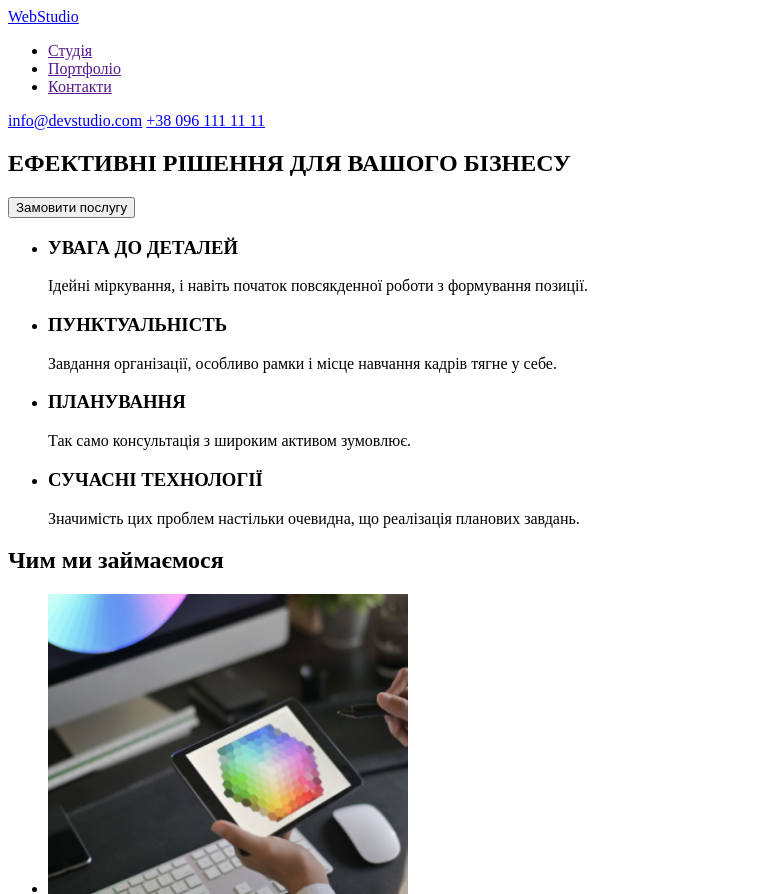
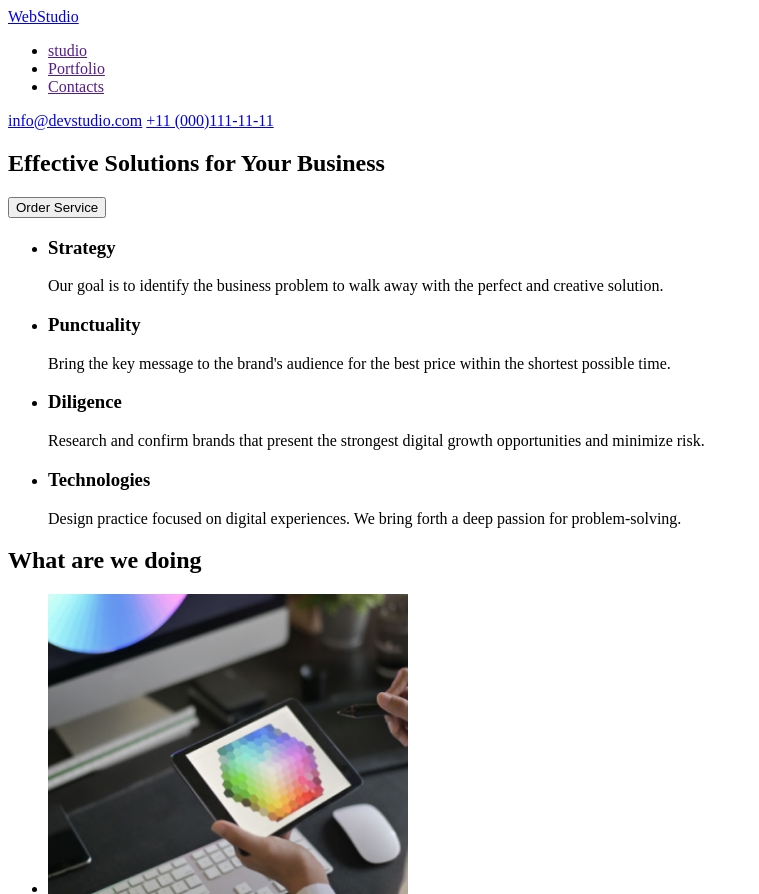
Before and after one commit to Nazakin/goit-markup-hw-01, a plain HTML site: page index.html in a window 1280 px wide. Shown: the top 894 px of the page, without its empty margins (0-759 px from the left). Drawn offline with Linux system fonts and the light colour scheme.

Commit message:
Я дебіл або вказуйте будь ласка яку версію треба робити

```diff
--- a/index.html
+++ b/index.html
@@ -11,43 +11,43 @@
 <a href="/">WebStudio</a>
 <nav>
 <ul>
-    <li><a href="">Студія</a> </li>
-   <li> <a href="">Портфоліо</a> </li>
-    <li><a href="">Контакти</a></li>
+    <li><a href="">studio</a> </li>
+   <li> <a href="">Portfolio</a> </li>
+    <li><a href="">Contacts</a></li>
 </ul>
 </nav>
-<a href="mailto:info@defstudio.com">info@devstudio.com</a>
-<a href="tel:+380961111111">+38 096 111 11 11</a>
+<a href="mailto:info@devstudio.com">info@devstudio.com</a>
+<a href="tel:+110001111111">+11 (000)111-11-11</a>
 </header>
 </section>
 
 <main>
     <section>
-    <h1>ЕФЕКТИВНІ РІШЕННЯ ДЛЯ ВАШОГО БІЗНЕСУ</h1>
-    <button type="button">Замовити послугу</button>
+    <h1>Effective Solutions for Your Business </h1>
+    <button type="button">Order Service</button>
     </section>
     <section>
         <ul>
-<li><h3>УВАГА ДО ДЕТАЛЕЙ</h3>
-<p>Ідейні міркування, і навіть початок повсякденної роботи з формування позиції.</p>
+<li><h3>Strategy</h3>
+<p>Our goal is to identify the business problem to walk away with the perfect and creative solution.</p>
 </li>
 <li>
-<h3>ПУНКТУАЛЬНІСТЬ</h3>
-<p>Завдання організації, особливо рамки і місце навчання кадрів тягне у себе.</p>
+<h3>Punctuality</h3>
+<p>Bring the key message to the brand's audience for the best price within the shortest possible time.</p>
 </li>
 <li>
-    <h3>ПЛАНУВАННЯ</h3>
-    <p>Так само консультація з широким активом зумовлює.</p>
+    <h3>Diligence</h3>
+    <p>Research and confirm brands that present the strongest digital growth opportunities and minimize risk.</p>
 </li>
 <li>
-    <h3>СУЧАСНІ ТЕХНОЛОГІЇ</h3>
-    <p>Значимість цих проблем настільки очевидна, що реалізація планових завдань.</p>
+    <h3>Technologies</h3>
+    <p>Design practice focused on digital experiences. We bring forth a deep passion for problem-solving.</p>
 </li>
 </ul>
 
     </section>
     <section>
-    <h2>Чим ми займаємося</h2>
+    <h2>What are we doing</h2>
     <ul>
       <li>
         <img src="/images/img.jpg" alt="Process of planing" width="360" height="300">
@@ -60,37 +60,33 @@
       </li>
     </ul>
     </section>
-    <h2>Наша команда</h2>
+    <h2>Our Team</h2>
     <ul>
         <li>
             <img src="/images/Ігор.jpg" alt="Product Designer" width="270" height="260">
-            <p>Ігор Демʼяненко</p>
+            <p>Mark Guerrero</p>
             <p>Product Designer</p>
         </li>
         <li>
             <img src="/images/Ольга.jpg" alt="Frontend Developer" width="270" height="260">
-            <p>Ольга Рєпіна</p>
+            <p>Tom Ford</p>
             <p> Frontend Developer</p>
         </li>
         <li>
             <img src="/images/Микола.jpg" alt="Man responsible for Marketing" width="270" height="260">
-            <p>Микола Тарасов</p>
+            <p>Camila Garcia</p>
             <p>Marketing</p>
         </li>
         <li>
             <img src="/images/Михайло.jpg" alt="UI Designer" width="270" height="260">
-            <p>Михайло Єрмаков</p>
+            <p>Daniel Wilson</p>
             <p>UI Designer</p>
         </li>
     </ul>
 </main>
 <footer>
     <a href="">WebStudio</a>
-    <address>
-        м. Київ, пр-т Лесі Українки, 26 <br>
-        info@devstudio.com <br>
-        +38 096 111 11 11
-    </address>
+   <p>Increase the flow of customers and sales for your business with digital marketing & growth solutions.</p>
 </footer>
 
 
```
